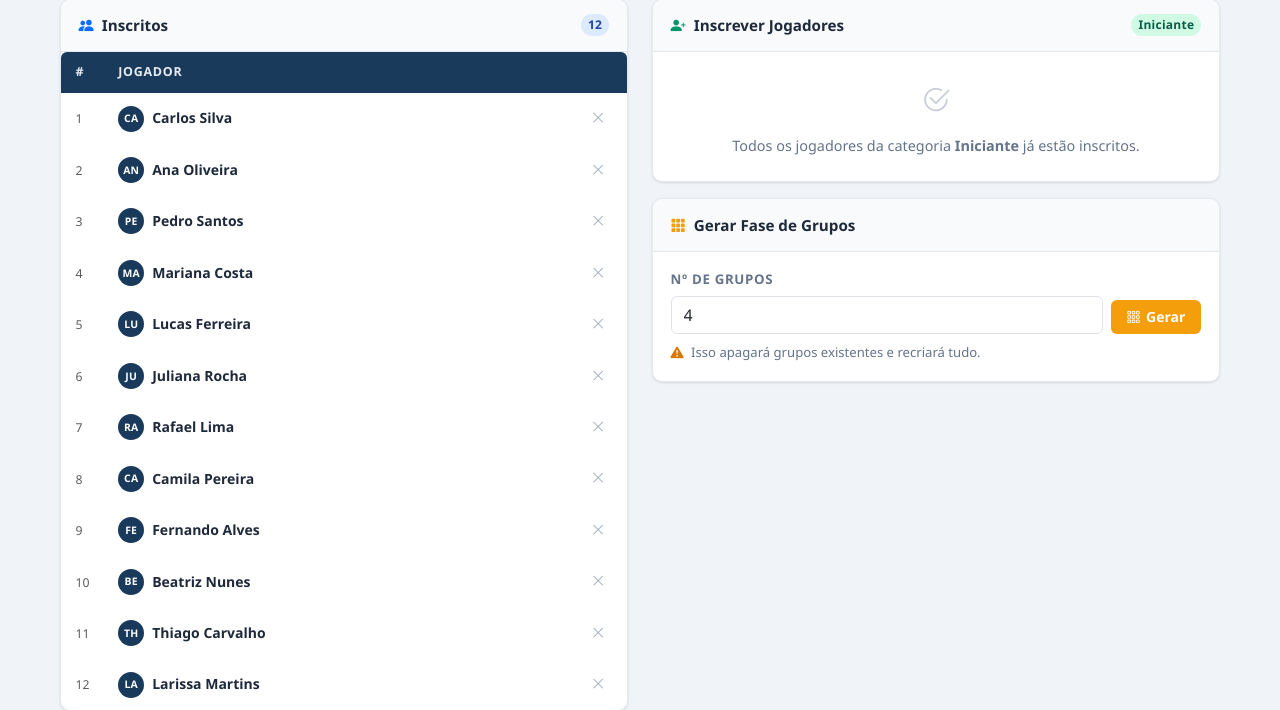
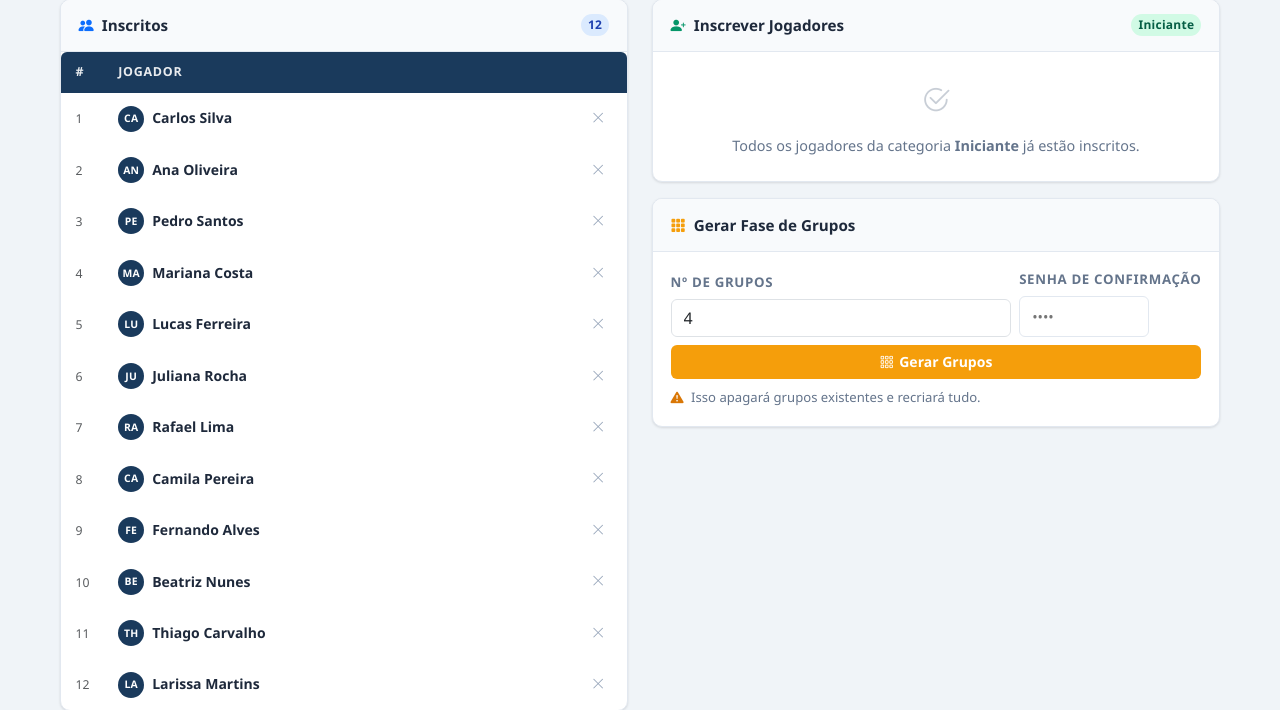
Before and after one commit to marcoantonio567/organizador-campeonatos-tt, a Django app: page /campeonatos/1/ in a window 1280 px wide. Shown: the part 341-1051 px from the top of the page. Run offline with Django 5.2, Linux system fonts and the light colour scheme; data comes from the database, SQL or seed files in the repository; data that the repository does not hold is empty.

Commit message:
Adiciona campo de senha de confirmação no formulário de geração de grupos e valida a senha antes de processar a requisição.

```diff
--- a/championships/views.py
+++ b/championships/views.py
@@ -130,6 +130,9 @@ class RemoveEnrollmentView(View):
 class GenerateGroupsView(View):
     def post(self, request, pk):
         championship = get_object_or_404(Championship, pk=pk)
+        if request.POST.get('confirm_password') != '1234':
+            messages.error(request, 'Senha incorreta. Os grupos não foram gerados.')
+            return redirect('championships:detail', pk=pk)
         form = GenerateGroupsForm(request.POST)
         if form.is_valid():
             try:
--- a/templates/championships/detail.html
+++ b/templates/championships/detail.html
@@ -215,14 +215,20 @@
         <span><i class="bi bi-grid-3x3-gap-fill me-2" style="color:var(--tt-accent)"></i>Gerar Fase de Grupos</span>
       </div>
       <div class="tt-card-body">
-        <form method="post" action="{% url 'championships:generate_groups' championship.pk %}" class="d-flex gap-2 align-items-end">
+        <form method="post" action="{% url 'championships:generate_groups' championship.pk %}">
           {% csrf_token %}
-          <div class="flex-grow-1">
-            <label class="tt-form-label">Nº de grupos</label>
-            {{ generate_groups_form.num_groups }}
+          <div class="d-flex gap-2 align-items-end mb-2">
+            <div class="flex-grow-1">
+              <label class="tt-form-label">Nº de grupos</label>
+              {{ generate_groups_form.num_groups }}
+            </div>
+            <div>
+              <label class="tt-form-label">Senha de confirmação</label>
+              <input type="password" name="confirm_password" class="tt-form-control" placeholder="••••" style="width:130px" required>
+            </div>
           </div>
-          <button type="submit" class="tt-btn accent">
-            <i class="bi bi-grid-3x3-gap"></i> Gerar
+          <button type="submit" class="tt-btn accent w-100" style="justify-content:center">
+            <i class="bi bi-grid-3x3-gap"></i> Gerar Grupos
           </button>
         </form>
         <p class="small mt-2 mb-0" style="color:var(--tt-text-muted)">
```
